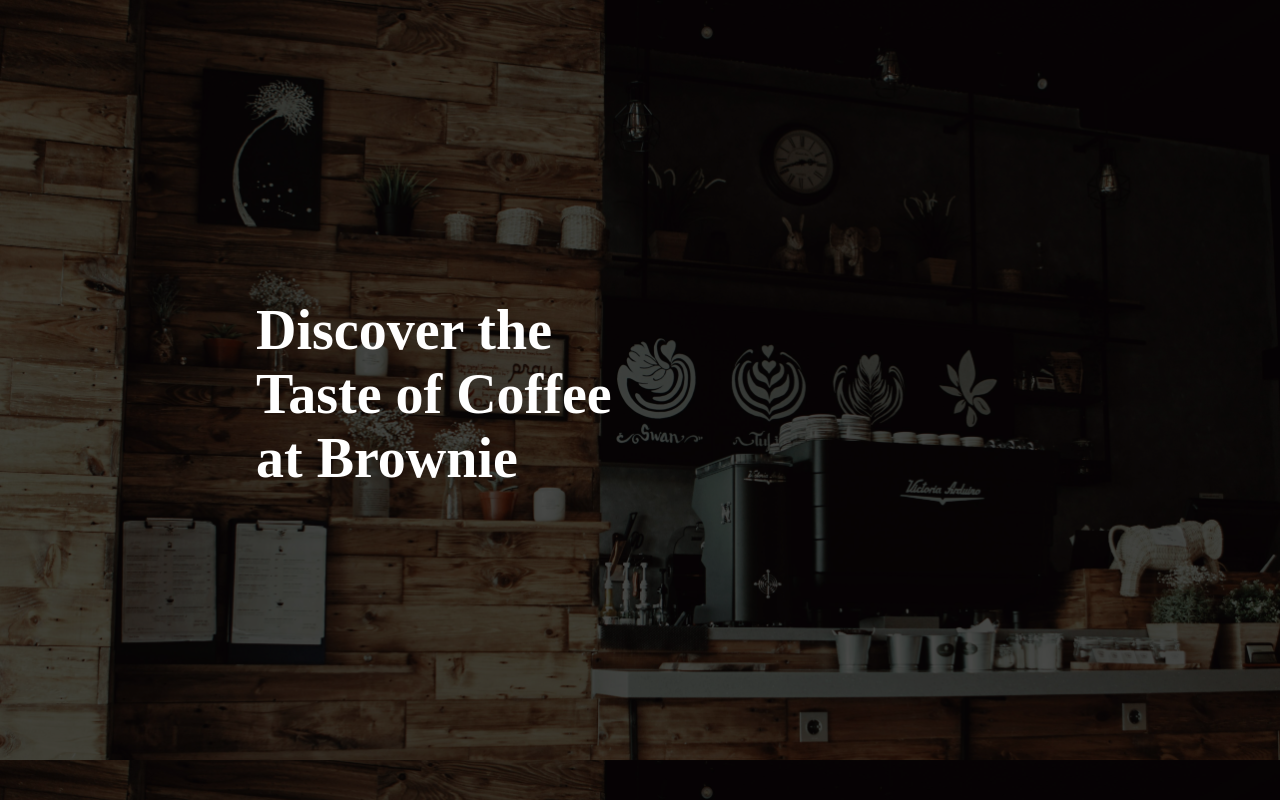
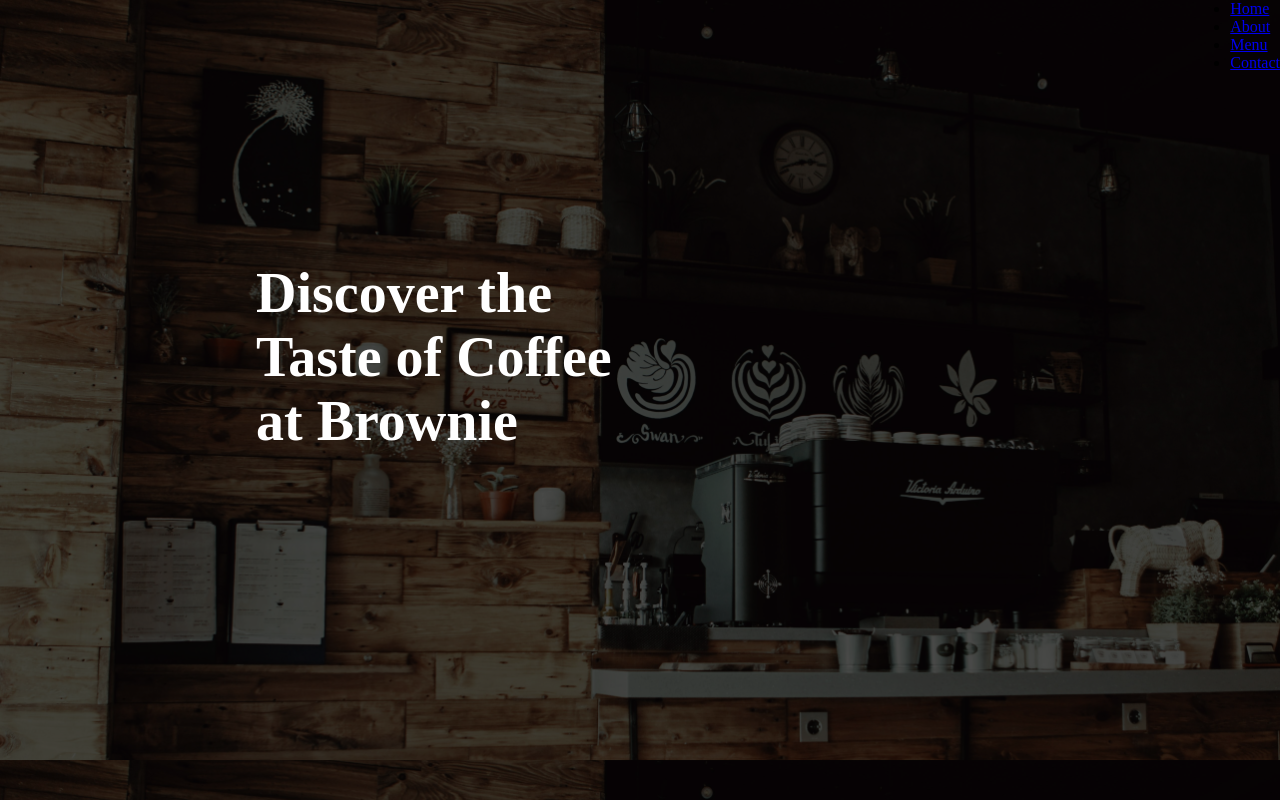
Before and after one commit to Binada-SH/React_coffee_shop_website, a React (Vite) app in the folder coffee_shop/Coffee_Shop/: page / in a window 1280 px wide. Built offline with nearby package versions, Linux system fonts and the light colour scheme.

Commit message:
Navbar Creating And Implementing

```diff
--- a/coffee_shop/Coffee_Shop/src/App.jsx
+++ b/coffee_shop/Coffee_Shop/src/App.jsx
@@ -1,9 +1,13 @@
 import React from 'react'
 import './App.css';
+import Navbar from './Components/navbar/navbar';
 
 const App = () => {
   return (
     <div className= 'container'>
+      <div className="nav">
+        <Navbar/>
+      </div>
       <div className= 'hero_title'>
         <h1>Discover the <br/>Taste of Coffee <br/>at Brownie</h1>
       </div>
--- a/coffee_shop/Coffee_Shop/src/Components/navbar/navbar.css
+++ b/coffee_shop/Coffee_Shop/src/Components/navbar/navbar.css
@@ -0,0 +1,8 @@
+* {
+    margin: 0;
+    padding: 0;
+}
+
+.navbar {
+    float: right;
+}
--- a/coffee_shop/Coffee_Shop/src/Components/navbar/navbar.jsx
+++ b/coffee_shop/Coffee_Shop/src/Components/navbar/navbar.jsx
@@ -0,0 +1,18 @@
+import React from 'react'
+import './navbar.css'
+
+const navbar = () => {
+  return (
+    <div className= 'navbar'>
+        <ul>
+            <li><a href="#home">Home</a></li>
+            <li><a href="#about">About</a></li>
+            <li><a href="#menu">Menu</a></li>
+            <li><a href="#contact">Contact</a></li>
+        </ul>
+
+    </div>
+  )
+}
+
+export default navbar
```
